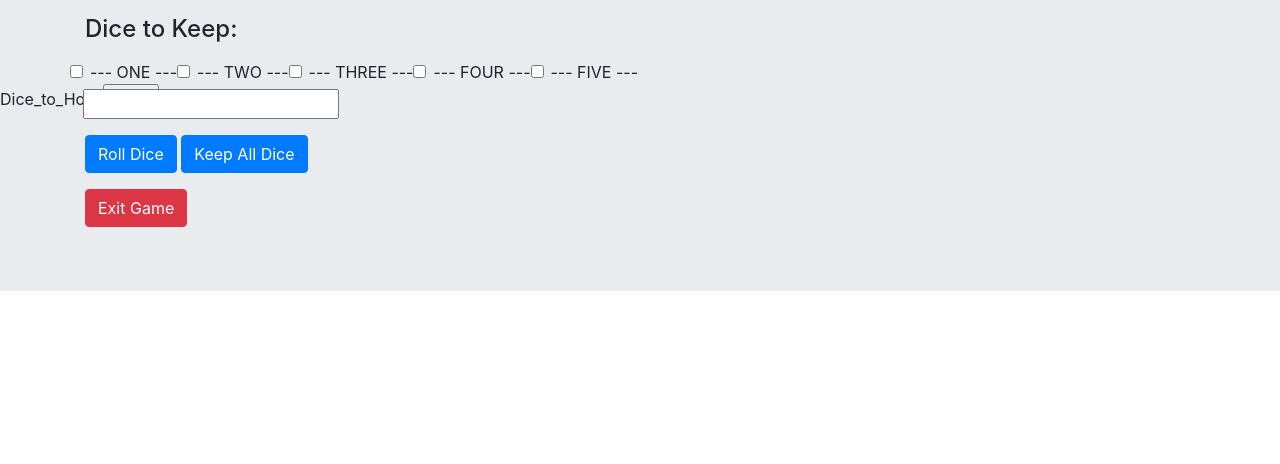
After one commit to sammyrTX/dice-cvn, a Flask app: template pkg/web/templates/roll_one.html in a window 1280 px wide. The commit adds this page. Shown: the part 336-800 px from the top of the page. Run offline with Flask 2, Linux system fonts and the light colour scheme; the template is opened without the code that fills it: values that come from a table or form of the project are taken from there, others are empty; some libraries are stand-ins or nearby versions.

Commit message:
Build HTML for game play and first roll
 - Add new attributes to Scorepad_ that will store the dice rolled and
   held.

 - Create routes, related forms and HTML files to initiate game and to
   track turns for player

```diff
--- a/pkg/scorekeeping/scorepad.py
+++ b/pkg/scorekeeping/scorepad.py
@@ -55,6 +55,8 @@ class Scorepad_:
         self.upper_section_total_show = self.upper_section_total()
         self.available_choices = self.initialize_choices_list()
         self.web_turn_tracking = 0
+        self.web_dice_list = []
+        self.web_dice_list_hold = []
 
     def __repr__(self):
         return repr(f'Player name ***: {self.name}')
--- a/pkg/web/app.py
+++ b/pkg/web/app.py
@@ -6,12 +6,17 @@ from flask import (Flask,
 
 from . forms import DiceHold
 
-from .. diceroll.dice import die_roll
+from .. diceroll.dice import (die_roll,
+                              dice_png,
+                              )
+from .. gameprocessing.web_player_turn import web_player_turn
 from .. gameprocessing.play_game import (start_game,
                                          game_status,
-                                         web_player_turn,
                                          )
 from .. scorekeeping.scorepad import Scorepad_
+
+# Remove after HTML complete
+from .. scorekeeping.scoredisplay import show_current_score
 
 
 
@@ -24,44 +29,91 @@ app.config['SECRET_KEY'] = 'toASMuE59soIk7*9jA*F'
 def index():
     return render_template('index.html')  # '<h1>Hello World</h1'
 
-# *** Resume here to manage game play for players turn***
-
 
 @app.route('/web_start_game')
 def web_start_game():
-    pass
-    """Web main function to initiate and handle entire game."""
 
-    # Request player name and instantiate scorepad_ object
+# *** Resume here to manage game play for players turn***
+# coninue working on rendering HTML after first roll and then gather
+# player selections for dice to hold
+
+    """Web main function to initiate game."""
+
+    # Instantiate scorepad_ object
     scorepad = Scorepad_('Player01')
 
-    while True:
+    # Roll five dice for first turn
+    for _ in range(1, 6):
+        scorepad.web_dice_list.append(dice_png[die_roll() - 1])
 
-        while True:
-            scorepad = web_player_turn(scorepad)
+    scorepad.web_dice_list = sorted(scorepad.web_dice_list)
 
-            if game_status(scorepad):
-                continue
-            else:
-                break
-        break
+    scorepad.web_turn_tracking = 1
 
+    testform = DiceHold()
+
+    return render_template('roll_one.html',
+                           scorepad=scorepad,
+                           testform=testform,
+                           )
+
+@app.route('/roll_one/<scorepad>/<dice_list>/<turn_track>')
+def roll_one(scorepad, dice_list, turn_track):
+    """First roll of a turn. Roll all five dice"""
+    dice_list = ['images/dice3.png', 'images/dice3.png', 'images/dice2.png', 'images/dice3.png', 'images/dice3.png']
+
+    # turn_track = scorepad.web_turn_tracking
+    scorepad.web_turn_tracking = 99
+
+    return render_template('roll_one.html',
+                           scorepad=scorepad,
+                           dice_list=dice_list,
+                           turn_track=scorepad.web_turn_tracking,
+                           )
+
+
+@app.route('/roll_two')
+def roll_two():
+    """Second roll of a turn. Roll up to five dice"""
+    pass
+
+
+@app.route('/roll_three')
+def roll_three():
+    """Third roll of a turn. Final dice. Proceed to scoring."""
+    pass
+
+
+@app.route('/score_display_and_select')
+def score_display_and_select():
+    """Display current score. Prompt for score category selection."""
+    pass
+
+
+@app.route('/score_display_updated')
+def score_display_updated():
+    """Display updated score. Proceed to roll one when ready if score
+    categories are available. If all categories have been assigned, end
+    game."""
+    pass
 ########################################################################
     # *** Build template to replace CLI code below
 
-    print('Final Score:')
+    # print('Final Score:')
 
-    show_current_score(scorepad,
-                       scorepad.upper_section_total(),
-                       scorepad.upper_section_bonus_calc(),
-                       scorepad.upper_section_total_and_bonus(),
-                       scorepad.lower_section_total(),
-                       scorepad.grand_total(),
-                       )
-    print()
-    print(f'Thanks for playing! Your final score is {scorepad.grand_total()}')
-    print()
+    # show_current_score(scorepad,
+    #                    scorepad.upper_section_total(),
+    #                    scorepad.upper_section_bonus_calc(),
+    #                    scorepad.upper_section_total_and_bonus(),
+    #                    scorepad.lower_section_total(),
+    #                    scorepad.grand_total(),
+    #                    )
+    # print()
+    # print(f'Thanks for playing! Your final score is {scorepad.grand_total()}')
+    # print()
 ########################################################################
+
+    return f'<h1>Return after completion of /web_start_game</h1>'
 
 
 @app.route('/user/<name>')
@@ -72,18 +124,18 @@ def user(name):
 @app.route('/game_display', methods=['GET', 'POST'])
 def game_display():
 
-    form = DiceHold()
+    formX = DiceHold()
 
     dice_hold = 0
     dice_list = []
     dice_list_hold = []
-    dice_png = ['images/dice1.png',
-                'images/dice2.png',
-                'images/dice3.png',
-                'images/dice4.png',
-                'images/dice5.png',
-                'images/dice6.png',
-                ]
+    # dice_png = ['images/dice1.png',
+    #             'images/dice2.png',
+    #             'images/dice3.png',
+    #             'images/dice4.png',
+    #             'images/dice5.png',
+    #             'images/dice6.png',
+    #             ]
 
     die_roll()
 
@@ -96,13 +148,13 @@ def game_display():
 
     print(f'dice_list: {dice_list}')
 
-    if form.validate_on_submit():
-        dice_hold = form.dice_hold.data
-        form.dice_hold.data = ''
+    if formX.validate_on_submit():
+        dice_hold = formX.dice_hold.data
+        formX.dice_hold.data = ''
 
     return render_template('game_display.html',
                            dice_list=dice_list,
-                           form=form,
+                           form=formX,
                            dice_hold=dice_hold,
                            )
 
--- a/pkg/web/templates/game_display.html
+++ b/pkg/web/templates/game_display.html
@@ -5,6 +5,7 @@
 {% block content %}
 
 <h1>Get dice roll and update/render here</h1>
+<h1>Render origin: {{origin}}</h1>
 
 <p></p>
 
--- /dev/null
+++ b/pkg/web/templates/roll_one.html
@@ -0,0 +1,137 @@
+{% extends "base.html" %}
+
+{% block title %}dice-cvn{% endblock %}
+
+{% block content %}
+
+<div class="jumbotron jumbotron-fluid">
+  <div class="container">
+    <h2 class="display-4">First Roll</h2>
+    <!-- <p class="lead">This is a modified jumbotron that occupies the entire horizontal space of its parent.</p> -->
+  </div>
+
+  <div class="container">
+
+    <div class="row">
+      <div class="col-sm">
+      <p class="font-weight-bolder"> --- ONE ---</p>
+      </div>
+      <div class="col-sm">
+      <p class="font-weight-bolder">--- TWO ---</p>
+      </div>
+      <div class="col-sm">
+      <p class="font-weight-bolder">--- THREE ---</p>
+      </div>
+      <div class="col-sm">
+      <p class="font-weight-bolder">--- FOUR ---</p>
+      </div>
+      <div class="col-sm">
+      <p class="font-weight-bolder">--- FIVE ---</p>
+      </div>
+    </div>
+
+    <div class="row">
+
+      <div class="col-sm">
+      <img class="img1" src="{{url_for('static', filename=scorepad.web_dice_list[0])}}" width="100" height="100"/>
+      </div>
+
+      <div class="col-sm">
+      <img class="img1" src="{{url_for('static', filename=scorepad.web_dice_list[1])}}" width="100" height="100"/>
+      </div>
+
+      <div class="col-sm">
+      <img class="img1" src="{{url_for('static', filename=scorepad.web_dice_list[2])}}" width="100" height="100"/>
+      </div>
+
+      <div class="col-sm">
+      <img class="img1" src="{{url_for('static', filename=scorepad.web_dice_list[3])}}" width="100" height="100"/>
+      </div>
+
+      <div class="col-sm">
+      <img class="img1" src="{{url_for('static', filename=scorepad.web_dice_list[4])}}" width="100" height="100"/>
+      </div>
+  </div>
+</div>
+
+<p></p>
+<p></p>
+
+<div class="container">
+
+<h4>Dice to Keep:</h4>
+
+</div>
+
+<p></p>
+<p></p>
+
+<div class="container">
+
+<div class="row">
+<div class="form-check">
+  <input class="form-check-input" type="checkbox" value="1" id="die-1">
+  <label class="form-check-label" for="defaultCheck1">
+    --- ONE ---
+  </label>
+
+  </div>
+
+  <div class="form-check">
+    <input class="form-check-input" type="checkbox" value="2" id="die-2">
+    <label class="form-check-label" for="defaultCheck1">
+      --- TWO ---
+    </label>
+  </div>
+
+  <div class="form-check">
+    <input class="form-check-input" type="checkbox" value="3" id="die-3">
+    <label class="form-check-label" for="defaultCheck1">
+      --- THREE ---
+    </label>
+  </div>
+
+  <div class="form-check">
+    <input class="form-check-input" type="checkbox" value="4" id="die-4">
+    <label class="form-check-label" for="defaultCheck1">
+      --- FOUR ---
+    </label>
+  </div>
+
+  <div class="form-check">
+    <input class="form-check-input" type="checkbox" value="5" id="die-5">
+    <label class="form-check-label" for="defaultCheck1">
+      --- FIVE ---
+    </label>
+  </div>
+
+</div>
+
+</div>
+
+<div>
+  <form  method="POST">
+    {{ testform.hidden_tag() }}
+    {{ testform.dice_hold.label }} {{ testform.dice_hold(class="form-check-input") }}
+    {{ testform.enter }}
+
+  </form>
+
+</div>
+<p></p>
+
+<div class="container">
+
+      <button class="btn btn-primary" type="submit">Roll Dice</button>
+
+      <a class="btn btn-primary" href="/exit_game">Keep All Dice</a>
+
+</div>
+
+<p></p>
+
+<div class="container">
+<a class="btn btn-danger" href="/exit_game">Exit Game</a>
+</div>
+
+{% endblock %}
```
Also changed, not shown: pkg/diceroll/dice.py (+9 -0 lines), pkg/gameprocessing/web_player_turn.py (+48 -4 lines).
